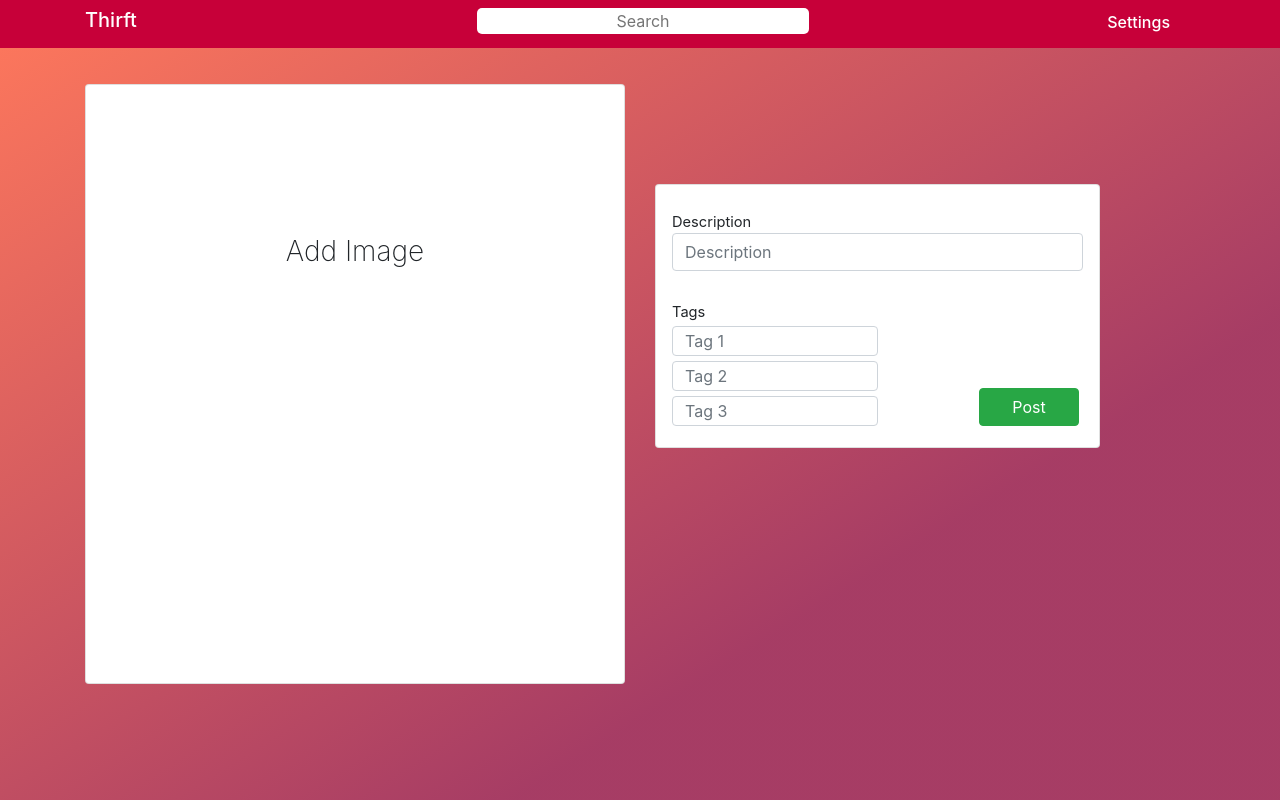
After one commit to vhodgins/Thrift, a Flask app: page /new_item in a window 1280 px wide. The commit adds this page. Run offline with Flask 2, Linux system fonts and the light colour scheme; some libraries are stand-ins or nearby versions.

Commit message:
Big Update

```diff
--- a/mainapp/routes.py
+++ b/mainapp/routes.py
@@ -4,6 +4,8 @@ from mainapp import app, db, bcrypt
 from flask_login import login_user, current_user, logout_user, login_required
 import re
 from haversine import haversine, Unit
+from geopy.geocoders import Nominatim
+import geocoder
 
 
 @app.route('/', methods=['GET', 'POST'])
@@ -11,7 +13,11 @@ def home():
     if current_user.is_authenticated:
         if current_user.business and not current_user.store:
             return redirect('store')
-    return render_template('home.html', page='home')
+        else:
+            return render_template('feed.html')
+    else:
+        return render_template('home.html', page='home')
+
 
 
 @app.route('/register_account', methods=['POST'])
@@ -67,7 +73,7 @@ def store():
         if not u.store:
             return render_template('setup_store.html', page='setup_store')
         if u.store:
-            return render_template('store.html', store=u.store[0], page='store')
+            return redirect(url_for('global_store', store_url=u.store[0].url))
 
 
 
@@ -94,6 +100,54 @@ def url_exists():
         return jsonify({'result': ''})
 
 
+@app.route('/get_location', methods=['POST'])
+def get_location():
+    try:
+        geolocator = Nominatim()
+        ip = request.form['ip']
+        g = geocoder.ip(ip).latlng
+        location = geolocator.reverse(g).address
+    except:
+        return jsonify({'result' : 'failure'})
+    if location:
+        location = location.split(',')
+        location = ','.join([location[-3], location[-2]])
+        return jsonify({'location': location})
+
+
+
+@login_required
+@app.route('/settings', methods=['GET', 'POST'])
+def settings():
+    g = geocoder.ip('me').latlng
+    geolocator = Nominatim()
+    location = False
+    try:
+        location = geolocator.reverse(g).address
+    except:
+        return redirect(url_for('settings'))
+    location = location.split(',')
+    location = {
+        'State' : location[-3],
+        'Zip'   : location[-2]
+    }
+    return render_template('settings.html', page='settings', location=location)
+
+@app.route('/check_following', methods=['POST'])
+def check_following():
+    following = Follow.query.filter_by(user=current_user.id, store=request.form['id']).first()
+    if following:
+        db.session.delete(following)
+        db.session.commit()
+        return jsonify({'result' : 'Follow'})
+    else:
+        f = Follow(user=current_user.id, store=request.form['id'])
+        db.session.add(f)
+        db.session.commit()
+        return jsonify({'result' : 'Unfollow'})
+
+
+
 @app.route('/submit_store', methods=['POST'])
 def submit_store():
     name = request.form['name']
@@ -113,4 +167,12 @@ def global_store(store_url):
     if not store:
         return render_template('404.html', page='404')
     else:
-        return render_template('store.html', store=store, page='store')
+        following = Follow.query.filter_by(user=current_user.id, store=store.id).first()
+        store = Store.query.filter_by(url=store_url).first()
+        f = Follow.query.filter_by(store=store.id).all()
+        f = len(f)
+        return render_template('store.html', store=store, page='store', followers=f, following=following)
+
+@app.route('/new_item', methods=['GET', 'POST'])
+def new_item():
+    return render_template('newitem.html', page='newitem')
--- a/mainapp/static/scripts/loginlogic.js
+++ b/mainapp/static/scripts/loginlogic.js
@@ -22,7 +22,7 @@ $('#register').submit(function(e) {
         window.location.href = document.location.href + 'store';
       }
       if (b=='false') {
-        window.location.href = document.location.href + 'profile'
+        window.location.reload();
       }
 
     }
--- a/mainapp/templates/layout.html
+++ b/mainapp/templates/layout.html
@@ -12,28 +12,42 @@
 </head>
 
 <body>
-  <nav class="navbar sticky-top" style="background:rgb(199,0,57) ">
+  <nav class="navbar fixed-top" style="background:rgb(199,0,57) ">
     <div class="container">
       <div class="row justify-content-md-center" style='width:100%'>
 
-        <div class="col col-lg-4 col-2">
+        <div class="col">
+          <a href="{{url_for('home')}}" style="text-decoration:none;">
           <h5 style="color:white;">Thirft</h5>
+        </a>
         </div>
 
-        <div class="col col-lg-4 col-4">
-          <input type="text" autocomplete="off" style="background:white; border:none; border-radius:5px; width:350px; margin:auto; margin-left:30px; text-align:center;" name="search" value="" placeholder="Search">
+        <div class="col  mr-4">
+          <input type="text" autocomplete="off" style="background:white; border:none; border-radius:5px; width:100%; margin:auto; margin-left:30px; text-align:center;" name="search" value="" placeholder="Search">
         </div>
 
-        <div class="col col-lg-4 col-5">
+        <div class="col ">
 
           <div class="row  justify-content-md-end">
               {% if page!='store' %}
-              <a href="{{url_for('store')}}" style="position:relative; right:10px; color:rgb(255, 235, 219); margin-top:5px;">
-              <h6>{%if current_user.business%}Store{% else %}Profile{% endif %}</h6>
+              {%if current_user.business%}
+              <a href="{{url_for('new_item')}}" style="position:relative; right:40px; color:white; margin-top:5px;"><h6>New Item</h6></a>
+              <a href="{{url_for('store')}}" style="position:relative; right:10px; color:white; margin-top:5px;">
+              <h6>Store</h6>
             </a>
               {% else %}
-              <a href="{{url_for('logout')}}" style="position:relative; right:10px; color:rgb(255, 235, 219); margin-top:5px;">
-              <h6>Logout</h6>
+
+              <a href="{{url_for('settings')}}" style="position:relative; right:10px; color:white; margin-top:5px;">
+              <h6>Settings</h6>
+            </a>
+
+              {% endif %}
+              {% else %}
+              {% if current_user.business %}
+              <a href="{{url_for('new_item')}}" style="position:relative; right:40px; color:white; margin-top:5px;"><h6>New Item</h6></a>
+              {% endif %}
+              <a href="{{url_for('settings')}}" style="position:relative; right:10px; color:white; margin-top:5px;">
+              <h6>Settings</h6>
                 </a>
               {% endif %}
 
@@ -43,13 +57,14 @@
 
     </div>
   </nav>
+
   {% if page=='store' %}
   <div class="container">
   {% else %}
   <div class="container">
   {% endif %}
 
-    <div class="buffer" style="height:30px;"></div>
+    <div class="buffer" style="height:60px;"></div>
     {% block content %}
     {% endblock %}
   </div>
--- /dev/null
+++ b/mainapp/templates/newitem.html
@@ -0,0 +1,30 @@
+{% extends 'layout.html' %}
+
+{% block content %}
+<div class="row mt-4">
+  <div class="col col-md-6">
+    <div class="card" style="height:600px;">
+      <h3 style="font-weight:200; margin:auto; margin-top: 150px;">Add Image</h3>
+      <img src="" alt="" style="">
+    </div>
+  </div>
+  <div class="col col-md-5">
+    <div class="card" style="margin-top:100px;">
+      <div class="m-3">
+        <form class="" action="index.html" method="post">
+
+        <label for="" style="width:100%; margin-bottom:0px;">Description</label>
+        <input type="text" class="form-control" name="" value="" style="margin-bottom:20px;" placeholder="Description">
+
+        <label for="" style="width:100%; margin-bottom:3px;">Tags</label>
+        <input type="text" class="form-control" name="" value="" style="margin-bottom:5px; height:30px; width:50%;" placeholder="Tag 1">
+        <input type="text" class="form-control" name="" value="" style="margin-bottom:5px; height:30px; width:50%;" placeholder="Tag 2">
+        <input type="text" class="form-control" name="" value="" style="margin-bottom:5px; height:30px; width:50%;" placeholder="Tag 3">
+
+        <input type="submit" name="" value="Post" class="btn btn-success" style="position:absolute; right:20px; bottom:21px; width:100px;">
+      </form>
+      </div>
+    </div>
+  </div>
+</div>
+{% endblock content %}
```
Also changed, not shown: mainapp/templates/feed.html (added, +7 -0 lines), mainapp/templates/settings.html (added, +184 -0 lines), mainapp/templates/store.html (+35 -4 lines), mainapp/thriftsite.db.
